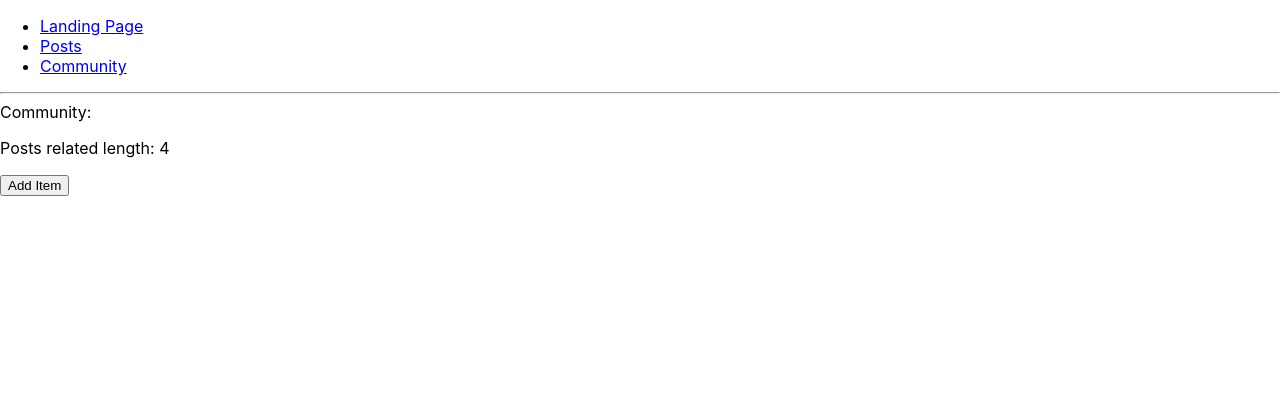
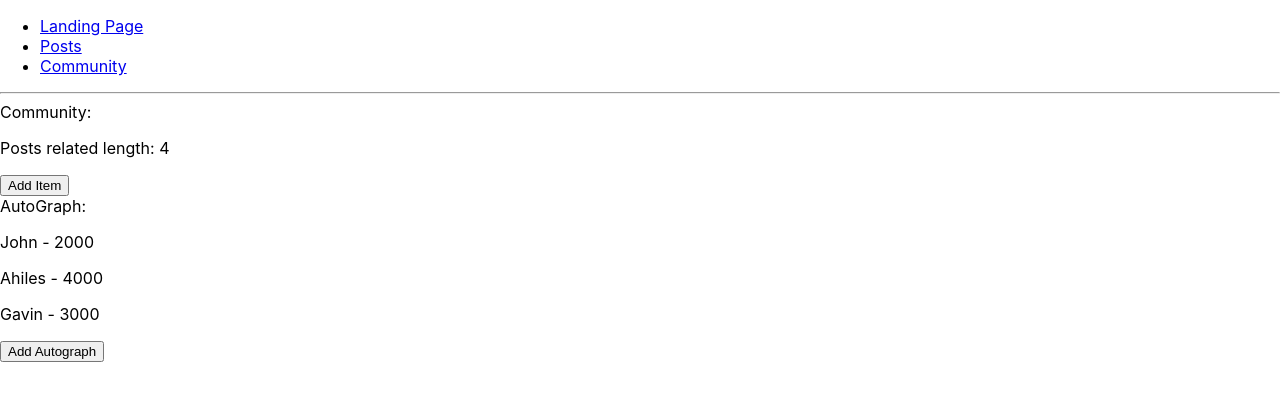
Before and after one commit to longnk1301/Reactjs9, a React (Create React App) app: page /community in a window 1280 px wide. Shown: the top 400 px of the page. Built offline with nearby package versions, Linux system fonts and the light colour scheme.

Commit message:
Feat: add context base follow redux

```diff
--- /dev/null
+++ b/src/context/communityContext.js
@@ -0,0 +1,59 @@
+import React, { useReducer } from "react";
+
+//redux la 1 he thong quan ly state toan cuc
+//thanh phan:
+//- store, state, reducer, dispatch
+
+export const defaultCommunityState = {
+  autographs: [
+    { name: "John", score: 2000 },
+    { name: "Ahiles", score: 4000 },
+    { name: "Gavin", score: 3000 },
+  ],
+  partners: [
+    { name: "Mike", score: 2000 },
+    { name: "Dave", score: 4000 },
+    { name: "Tom", score: 3000 },
+  ],
+};
+
+export const actions = {
+  add_item: "add_item",
+  update_item: "update_item",
+};
+
+const communityReducer = (state, action) => {
+  const { type, payload } = action;
+
+  switch (type) {
+    case actions.add_item: {
+      return { ...state, autographs: [...state.autographs, payload] };
+    }
+    case actions.update_item: {
+      return state;
+    }
+    default:
+      return state;
+  }
+};
+
+export const CommunityContext = React.createContext({
+  communityState: defaultCommunityState,
+});
+
+const CommunityProvider = ({ children }) => {
+  const [communityState, dispatchCommunityState] = useReducer(
+    communityReducer,
+    Object.assign({}, defaultCommunityState)
+  );
+
+  return (
+    <CommunityContext.Provider
+      value={{ communityState, dispatchCommunityState }}
+    >
+      {children}
+    </CommunityContext.Provider>
+  );
+};
+
+export default CommunityProvider;
--- /dev/null
+++ b/src/screens/Community/AutoGraph.js
@@ -0,0 +1,28 @@
+import { useContext } from "react";
+import { CommunityContext, actions } from "../../context/communityContext";
+
+const AutoGraph = () => {
+  const { communityState, dispatchCommunityState } =
+    useContext(CommunityContext);
+
+  const handleAddAutoGraph = () => {
+    dispatchCommunityState({
+      type: actions.add_item,
+      payload: { name: "David", score: 10000 },
+    });
+  };
+
+  return (
+    <div>
+      AutoGraph:
+      {communityState?.autographs?.map((item, index) => (
+        <p key={`${item.name}_${index}`}>
+          {item.name} - {item.score}
+        </p>
+      ))}
+      <button onClick={handleAddAutoGraph}>Add Autograph</button>
+    </div>
+  );
+};
+
+export default AutoGraph;
--- a/src/screens/Community/index.js
+++ b/src/screens/Community/index.js
@@ -1,22 +1,27 @@
 import { useContext } from "react";
 import { AppContext } from "../../context";
+import CommunityProvider from "../../context/communityContext";
+import AutoGraph from "./AutoGraph";
 
 export const Community = () => {
-  const context = useContext(AppContext);
+  const { defaultState, addItem } = useContext(AppContext);
 
   const handleAddItem = () => {
-    context.addItem({
-      id: context.defaultState?.length + 1,
-      title: `Relate post ${context.defaultState?.length + 1}`,
+    addItem({
+      id: defaultState?.length + 1,
+      title: `Relate post ${defaultState?.length + 1}`,
       desc: "description",
     });
   };
 
   return (
-    <div>
-      Community:
-      <p>Posts related length: {context.defaultState?.length}</p>
-      <button onClick={handleAddItem}>Add Item</button>
-    </div>
+    <CommunityProvider>
+      <div>
+        Community:
+        <p>Posts related length: {defaultState?.length}</p>
+        <button onClick={handleAddItem}>Add Item</button>
+        <AutoGraph />
+      </div>
+    </CommunityProvider>
   );
 };
```
